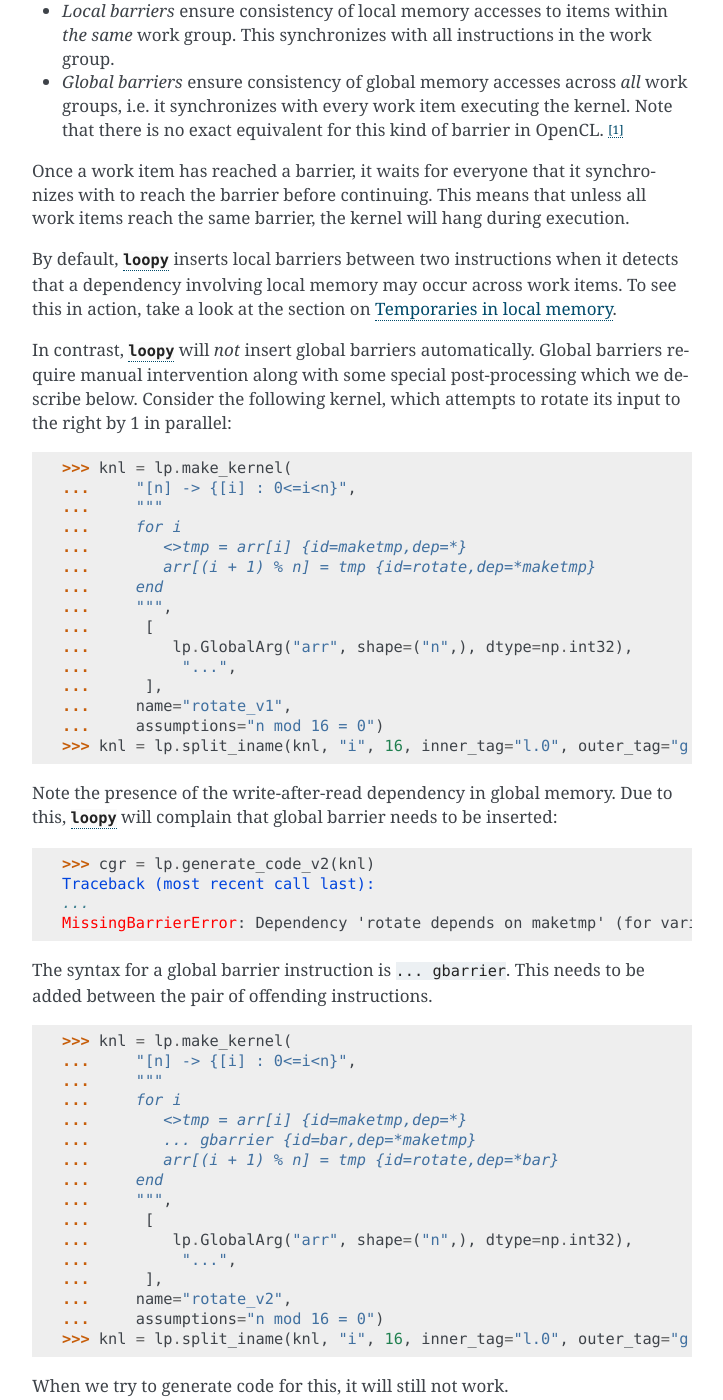
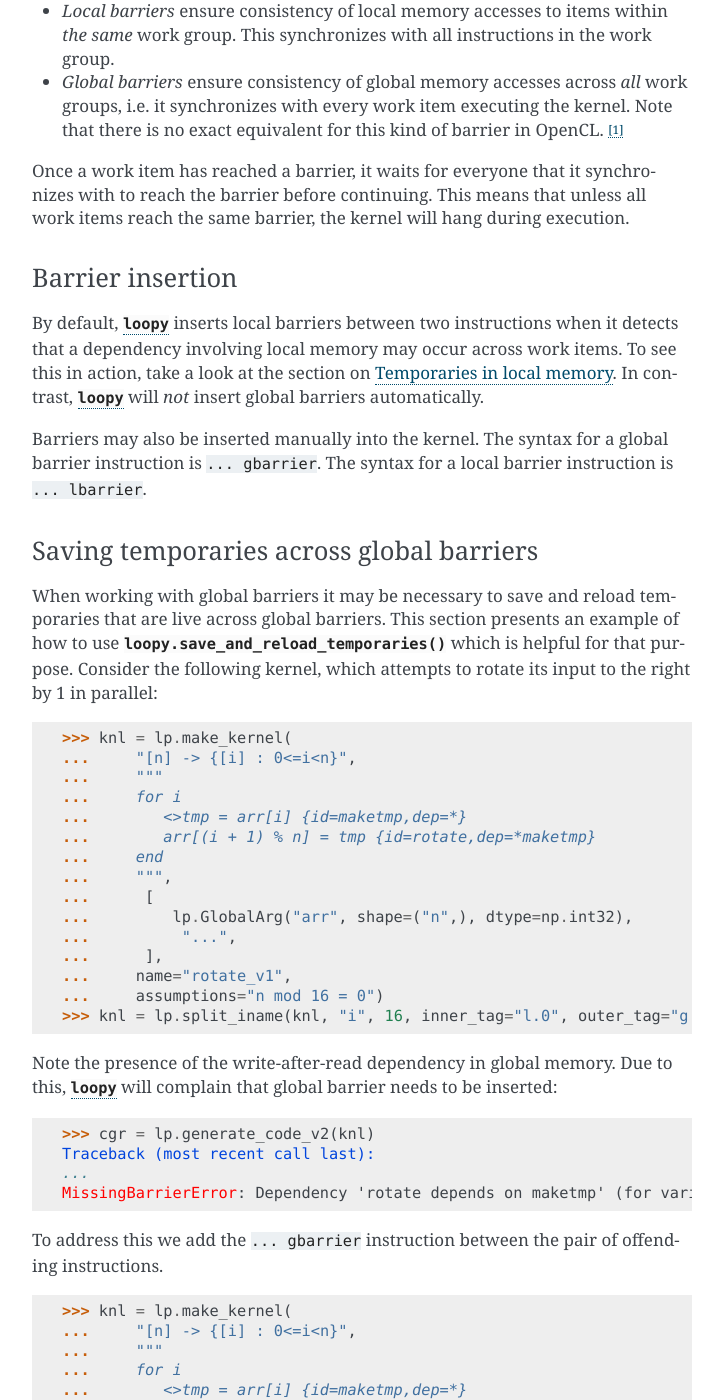
Before and after one commit to inducer/loopy, a Sphinx documentation site: the page built from doc/tutorial.rst, in a window 1280 px wide and 1400 px high, scrolled down 21076 px. Shown: the whole window, without its empty margins (388-1111 px from the left). Built offline with Sphinx 7.4.7, drawn with Linux system fonts in a browser that asks for light colours; some of the changed text lies outside the part shown.

Commit message:
Update tutorial to mention local barrier instructions.

```diff
--- a/doc/tutorial.rst
+++ b/doc/tutorial.rst
@@ -1118,14 +1118,26 @@ Once a work item has reached a barrier, it waits for everyone that it
 synchronizes with to reach the barrier before continuing. This means that unless
 all work items reach the same barrier, the kernel will hang during execution.
 
+Barrier insertion
+~~~~~~~~~~~~~~~~~
+
 By default, :mod:`loopy` inserts local barriers between two instructions when it
 detects that a dependency involving local memory may occur across work items. To
-see this in action, take a look at the section on :ref:`local_temporaries`.
-
-In contrast, :mod:`loopy` will *not* insert global barriers automatically.
-Global barriers require manual intervention along with some special
-post-processing which we describe below. Consider the following kernel, which
-attempts to rotate its input to the right by 1 in parallel:
+see this in action, take a look at the section on :ref:`local_temporaries`. In
+contrast, :mod:`loopy` will *not* insert global barriers automatically.
+
+Barriers may also be inserted manually into the kernel. The syntax for a global
+barrier instruction is ``... gbarrier``. The syntax for a local barrier
+instruction is ``... lbarrier``.
+
+Saving temporaries across global barriers
+~~~~~~~~~~~~~~~~~~~~~~~~~~~~~~~~~~~~~~~~~
+
+When working with global barriers it may be necessary to save and reload
+temporaries that are live across global barriers. This section presents an
+example of how to use :func:`loopy.save_and_reload_temporaries` which is helpful
+for that purpose. Consider the following kernel, which attempts to rotate its
+input to the right by 1 in parallel:
 
 .. doctest::
 
@@ -1153,8 +1165,8 @@ this, :mod:`loopy` will complain that global barrier needs to be inserted:
    ...
    MissingBarrierError: Dependency 'rotate depends on maketmp' (for variable 'arr') requires synchronization by a global barrier (add a 'no_sync_with' instruction option to state that no synchronization is needed)
 
-The syntax for a global barrier instruction is ``... gbarrier``. This needs to
-be added between the pair of offending instructions.
+To address this we add the ``... gbarrier`` instruction between the pair of
+offending instructions.
 
 .. doctest::
 
@@ -1175,7 +1187,7 @@ be added between the pair of offending instructions.
    ...     assumptions="n mod 16 = 0")
    >>> knl = lp.split_iname(knl, "i", 16, inner_tag="l.0", outer_tag="g.0")
 
-When we try to generate code for this, it will still not work.
+Here is what happens when we try to generate code for the kernel:
 
    >>> cgr = lp.generate_code_v2(knl)
    Traceback (most recent call last):
```
Also changed, not shown: other parts of doc/tutorial.rst (+1 -1 lines).
